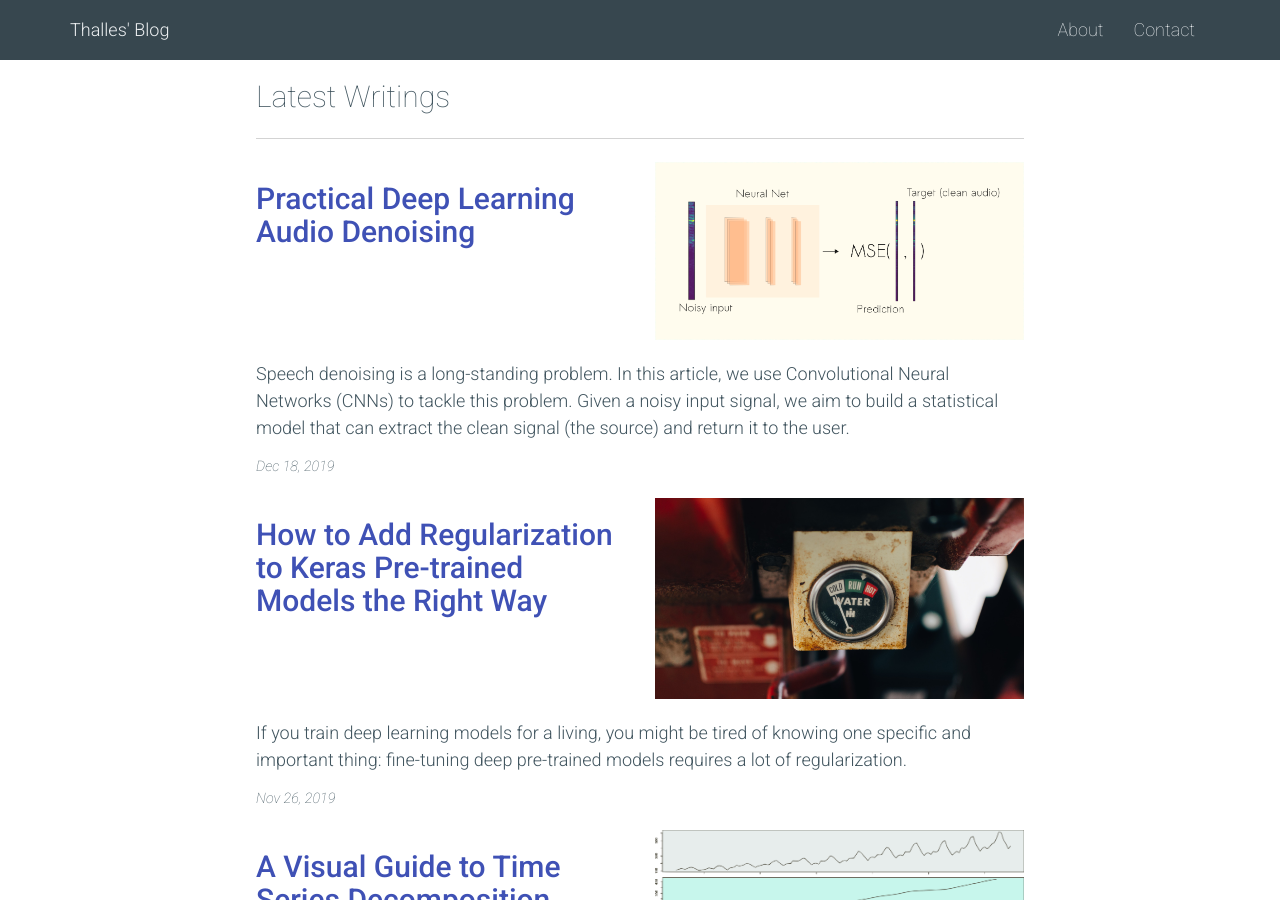
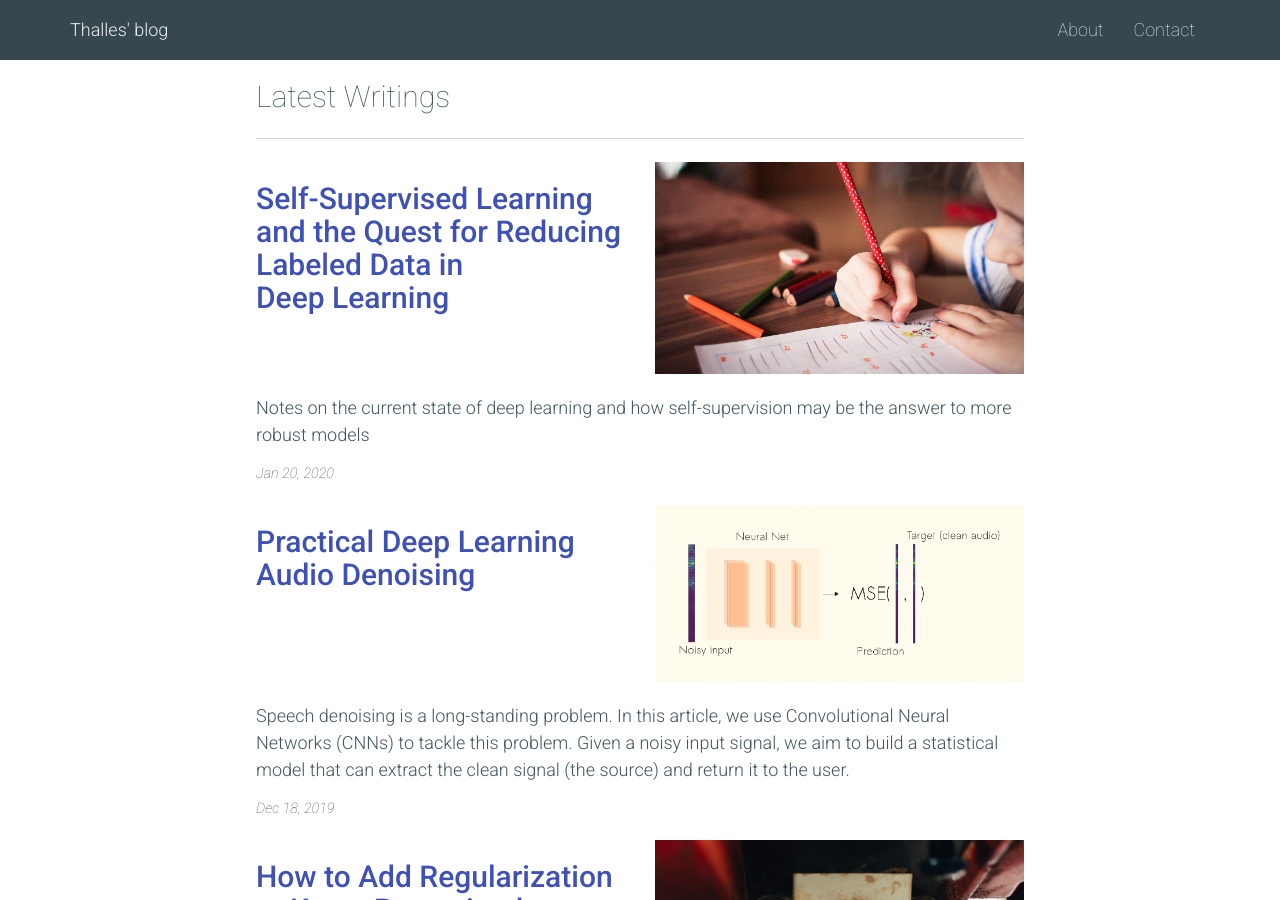
Before and after one commit to sthalles/sthalles.github.io, a Jekyll site: the page built from index.md, in a window 1280 px wide and 900 px high. Built offline with Jekyll 4.4.1, drawn with Linux system fonts in a browser that asks for light colours; nearby versions of some CDN libraries; some of the changed lines change nothing that is shown.

Commit message:
new blog post: self-supervised learning

```diff
--- /dev/null
+++ b/_data/self_supervised_ref.yml
@@ -0,0 +1,34 @@
+- authors: Ian Goodfellow, Nicolas Papernot, Sandy Huang, Rocky Duan, Pieter Abbeel, Jack Clark
+  year: 2017
+  title: Attacking Machine Learning with Adversarial Examples
+  url: https://openai.com/blog/adversarial-example-research/
+
+- authors: The AlphaStar team
+  year: 2019
+  title: AlphaStar Mastering the Real-Time Strategy Game StarCraft
+  url: https://deepmind.com/blog/article/alphastar-mastering-real-time-strategy-game-starcraft-ii
+
+- authors: Hessel, Matteo, et al
+  year: 2018
+  title: Rainbow Combining improvements in deep reinforcement learning
+  url: https://arxiv.org/abs/1710.02298
+
+- authors: Jing, Longlong, and Yingli Tian
+  year: 2019
+  title: Self-supervised visual feature learning with deep neural networks A survey
+  url: https://arxiv.org/abs/1902.06162
+
+- authors: Gidaris, Spyros, Praveer Singh, and Nikos Komodakis
+  year: 2018
+  title: Unsupervised representation learning by predicting image rotations
+  url: https://arxiv.org/abs/1803.07728
+
+- authors: Lucic, Mario, et al.
+  year: 2019
+  title: High-fidelity image generation with fewer labels
+  url: https://arxiv.org/abs/1903.02271
+
+- authors: Su, Jiawei, Danilo Vasconcellos Vargas, and Kouichi Sakurai
+  year: 2019
+  title: One pixel attack for fooling deep neural networks
+  url: https://arxiv.org/abs/1710.08864
--- a/_includes/header.html
+++ b/_includes/header.html
@@ -8,7 +8,7 @@
         <span class="icon-bar"></span>
         <span class="icon-bar"></span>
       </button>
-      <a class="navbar-brand light" href="{{ "/" | prepend: site.baseurl }}">Thalles' Blog</a>
+      <a class="navbar-brand light" href="{{ "/" | prepend: site.baseurl }}">{{site.title}}</a>
     </div>
 
 
--- a/_layouts/default.html
+++ b/_layouts/default.html
@@ -22,6 +22,9 @@
         {%if page.reference_file == "audio_denoising_ref"%}
           {% include spotlight.html participants=site.data.audio_denoising_ref%}
         {% endif %}
+        {%if page.reference_file == "self_supervised_ref"%}
+          {% include spotlight.html participants=site.data.self_supervised_ref%}
+        {% endif %}
     </div>
   </div>
   {% endif %}
--- /dev/null
+++ b/_posts/2020-01-20-self-supervised-learning.markdown
@@ -0,0 +1,168 @@
+---
+layout: post
+title:  "Self-Supervised Learning and the Quest for Reducing Labeled Data in Deep Learning"
+date:   2020-01-20 08:00:00 -0300
+categories: deep learning
+short_description: "Notes on the current state of deep learning and how self-supervision may be the answer to more robust models"
+reference_file: self_supervised_ref
+image_url: "/assets/self-supervised/cover.jpeg"
+---
+
+## Introduction
+
+There is one single thing that every Deep Learning practitioner agrees.
+
+***Deep learning models are data inefficient.***
+
+Let’s start by considering the popular task of classification in Computer Vision. Take the [ImageNet](http://www.image-net.org) database as an example. It contains 1.3 million images from 1000 different classes. For each one of these images, there is a single human-annotated label.
+
+ImageNet was certainly one of the stepping stones for the current deep learning revival. Most of it started in 2012 with the [AlexNet model by Krizhevsky et al](https://papers.nips.cc/paper/4824-imagenet-classification-with-deep-convolutional-neural-networks.pdf). Here, ConvNets, for the first time, beat the current state-of-the-art model by a large margin. Among the competitors, it was the single ConvNet based solution. After that, ConvNets became ubiquitous.
+
+Before deep learning, the ImageNet challenge has always been considered very difficult. Among the main reasons, its large variability stood out. Indeed, to build handcrafted features that could generalize among so many classes of dogs wasn’t easy.
+
+***However, with deep learning, we soon realized that what made ImageNet so hard was actually the secret ingredient to make deep learning so effective. And that is the abundance of data.***
+
+Nevertheless, after years of deep learning research, one thing became clear. The necessity of large databases for training accurate models became a very important concern. **And this inefficiency becomes a bigger problem when human-annotated data is required.**
+
+Moreover, the problem with data is everywhere in current deep learning applications. Take [DeepMind’s AlphaStar](https://deepmind.com/blog/article/alphastar-mastering-real-time-strategy-game-starcraft-ii) model as another example.
+
+<figure>
+  <img class="img-responsive center-block" src="{{ site.url }}/assets/self-supervised/alphastart.gif" alt="Audio time series plot">
+</figure>
+
+*Source: AlphaStar: [Mastering the Real-Time Strategy Game StarCraft II](https://deepmind.com/blog/article/alphastar-mastering-real-time-strategy-game-starcraft-ii)*
+
+AlphaStar is a deep learning system that uses supervised and reinforcement learning to play StarCraft II. During training, AlphaStar only sees raw image pixels from the game console. To train it, DeepMind researchers used a distributed strategy where they could train a huge population of agents in parallel. **Each agent experienced at least 200 years of real-time StarCraft play (non-stop)**. AlphaStar was trained with similar constraints a professional player would have. And it was ranked above 99.8% of active players in the official game server — a huge success.
+
+Despite all general-purpose techniques used to train the system, one thing was crucial to successfully build AlphaStar (or pretty much any other RL agent) — the availability of data. In fact, the best reinforcement learning algorithms require many (but many) trials to achieve human-level performance. And that goes directly opposite to the way we humans learn.
+
+As a consequence, the great successes came on restricted and well-defined scenarios with massive amounts of available data. Take a look [at this paper by DeepMind](https://arxiv.org/pdf/1710.02298.pdf). The best RL methods need nearly 100 hours (10.8 Million frames) of non-stop playing to reach the same performance level a professional human would on a set of Atari Games. Despite recent improvements, this still seems too much.
+
+<figure>
+  <img class="img-responsive center-block" src="{{ site.url }}/assets/self-supervised/open-ai-rainbow.png" alt="Rainbow">
+</figure>
+
+*Credits: Rainbow: [Combining Improvements in Deep Reinforcement Learning](https://arxiv.org/pdf/1710.02298.pdf)*
+
+For more information on AlphaStar take a look at this short summary from [THE BATCH](https://blog.deeplearning.ai/blog/the-batch-google-achieves-quantum-supremacy-amazon-aims-to-sway-lawmakers-ai-predicts-basketball-plays-face-detector-preserves-privacy-1-0-0-0-0).
+
+---
+I could bother you with some more examples, but I guess these 2 speak to the point I want to make.
+
+***Current deep learning is predicated on large-scale data. These systems work like a charm when their environment and constraints are met. However, they also fail catastrophically in some weird situations.***
+
+Let’s return to classification on ImageNet for a bit. To contextualize, the database has an estimated human error rate of 5.1%. On the other hand, the current state-of-the-art [deep learning top-5 accuracy is around 1.8%](https://paperswithcode.com/sota/image-classification-on-imagenet). Thus, one could perfectly argue that deep learning is already better than humans on this task. But is it?
+
+If that is the case, how can we explain such things?
+
+<figure>
+  <img class="img-responsive center-block" src="{{ site.url }}/assets/self-supervised/adversarial-examples.png" alt="Attacking Machine Learning with Adversarial Examples">
+</figure>
+
+*Credits: [Attacking Machine Learning with Adversarial Examples](https://openai.com/blog/adversarial-example-research/)*
+
+These examples, that became very popular on the internet, are called [adversarial examples](https://openai.com/blog/adversarial-example-research/). We can think of it as an optimization task designed to fool a machine learning model. The idea is simple:
+
+***How can we change an image previously classified as a "panda" so that the classifier thinks it is a "gibbon"?***
+
+We can simply think of it as input examples carefully designed to fool an ML model into making a classification mistake.
+
+As we can see, the optimization is so effective that we can’t perceive (with naked eyes) the difference between the real (left) and the adversarial (right) images. Indeed, the noise, responsible for the misclassification, is not any type of known signal. Instead, it is carefully designed to explore the hidden biases in these models. Moreover, recent studies have shown that in some situations we only need to change [1 single pixel to completely fool the best deep-learning classifiers](https://arxiv.org/pdf/1710.08864.pdf).
+
+<figure>
+  <img class="img-responsive center-block" src="{{ site.url }}/assets/self-supervised/1-pixel-adversarial-attacks.png" alt="One Pixel Attack for Fooling Deep Neural Networks">
+</figure>
+
+*Credits: [One Pixel Attack for Fooling Deep Neural Networks](https://arxiv.org/pdf/1710.08864.pdf)*
+
+At this point, we can see that the problems are starting to stack on top of each other. Not only do we need a lot of examples to learn a new task, but we also need to make sure that our models learn the right representations.
+
+<iframe class="center-block" width="480" height="320" src="https://www.youtube.com/embed/piYnd_wYlT8" frameborder="0" allow="accelerometer; autoplay; encrypted-media; gyroscope; picture-in-picture" allowfullscreen></iframe>
+
+When we see deep learning systems fail like that, an interesting discussion arrives. Obviously, we humans do not get easily fooled by examples like these. But why is that?
+
+One can argue that when we need to grasp a new task, we don’t actually learn it from scratch. Instead, we use a lot of prior knowledge that we have acquired throughout our lives and experiences.
+
+<figure>
+  <img class="img-responsive center-block" src="{{ site.url }}/assets/self-supervised/apple-gravity.jpeg" alt="Audio time series plot">
+</figure>
+
+We understand about gravity and its implications. We know that if we let a cannonball and a bird feather fall from the same starting point, the cannonball will reach the ground first because of the different effect of the air resistance in both objects. We know that objects are not supposed to float in the air. We understand common sense knowledge about how the world works. You know that if your father has a child, he or she will be your sibling. We know that if we read in a paper that someone was born in the 1900s he/she is probably no longer alive because we know (by observing the world) that people don’t often live more than 120 years.
+
+We understand causality between events and etc. And most curious, we actually learn many of these high-level concepts very early in life. Indeed, we learn concepts like gravity and inertial with only 6 to 7 months. At this age, interaction with the world is almost none!
+
+<figure>
+  <img class="img-responsive center-block" src="{{ site.url }}/assets/self-supervised/learning-chart.jpeg" alt="Audio time series plot">
+</figure>
+
+*Source: [Early Conceptual Acquisition in Infants [from Emmanuel Dupoux]. Yann LeCun slides](https://drive.google.com/file/d/12pDCno02FJPDEBk4iGuuaj8b2rr48Hh0/view)*
+
+In this sense, it would not be “fair” to compare the performance of algorithms with humans — some might say.
+In one of his [talks on self-supervised](https://www.facebook.com/epflcampus/videos/1960325127394608) learning, Yann LeCun argues that there are at least 3 ways to get knowledge.
+
+- Through observation
+- From supervision (mostly from parents and teachers)
+- From reinforcement feedback
+
+<figure>
+  <img class="img-responsive center-block" src="{{ site.url }}/assets/self-supervised/types-of-learning.png" alt="Source of learning">
+  <figcaption> Different sources of knowledge humans acquire through life. Learning by observation/interaction, supervision, and feedback. </figcaption>
+</figure>
+
+However, if we consider a human infant as an example, interaction at that age is almost none. Nevertheless, infants manage to build an intuitive model of the physics of the world. Thus, high-level knowledge like gravity could only be learned by pure observation — At least, I haven’t seen any parents teaching physics to a 6-month baby.
+
+Only later in life, when we master language and start going to school, supervision and interaction (with feedbacks) become more present. But more importantly, when we reach these stages of life, we already have developed a robust model world. And this might be one of the main reasons why humans are so much more data-efficient than current machines.
+
+As LeCun puts it, reinforcement learning is like the cherry in a cake. Supervised learning is the icing and self-supervised learning is the cake!
+
+<figure>
+  <img class="img-responsive center-block" src="{{ site.url }}/assets/self-supervised/self-supervision-cake.png" alt="Audio time series plot">
+</figure>
+
+*Source: [Yann LeCun slides](https://drive.google.com/drive/folders/0BxKBnD5y2M8NUXhZaXBCNXE4QlE)*
+
+## Self-Supervised Learning
+
+> In self-supervised learning, the system learns to predict part of its input from other parts of it input — [LeCun](https://www.facebook.com/722677142/posts/10155934004262143/)
+
+Self-supervised learning derives from unsupervised learning. It’s concerned with learning semantically meaningful features from unlabeled data. Here, we are mostly concerned with self-supervision in the context of Computer Vision.
+
+The general strategy is to transform an unsupervised problem into a supervised task by devising a pretext task. Usually, a pretext task has a general goal. The idea is to make the network capture visual features from images or videos.
+
+Pretext tasks and common supervised problems share some similarities. We know that supervised training requires labels. These, in turn, are usually collected with the effort of **human annotators**. However, there are many scenarios in which labels are either very expensive or impossible to get. Moreover, we also know that deep learning models are data-hungry by nature. As a direct result, large-scaled labeled datasets have become one of the main walls for further advancements.
+
+Well, self-supervised learning also requires labels for the training of pretext tasks. However, there is a key difference here. The labels (or pseudo-labels) used to learn pretext tasks have a different characteristic.
+
+***In fact, for self-supervised training, the pseudo-labels are solely derived from the data attributes alone.***
+
+In other words, there is no need for human annotation. Indeed, the main difference between self and supervised learning lies in the source of the labels.
+
+- If the labels come from human-annotators (like most datasets) it is a supervised task.
+- If the labels are derived from the data, in which case we can automatically generate them, we are talking about self-supervised learning.
+
+Recent studies have proposed many pretext tasks. Some of the most common ones include:
+- Rotation
+- Jigsaw puzzle
+- Image Colorization
+- Image inpainting
+- Image/Video Generation using GANs
+
+Check out a [summary description of each pretext task here](https://arxiv.org/abs/1902.06162).
+
+<figure>
+  <img class="img-responsive center-block" src="{{ site.url }}/assets/self-supervised/self-supervised-framework.png" alt="Audio time series plot">
+</figure>
+*Credits: [Self-supervised Visual Feature Learning with Deep Neural Networks: A Survey](https://arxiv.org/abs/1902.06162)*
+
+***With self-supervised training, we can pre-train models on incredibly large databases without worrying about human-labels.***
+
+In addition, there is a stubble difference between pretext and usual classification tasks. In pure classification, the network learns representations with the goal of separating the classes in the feature space. In self-supervised learning, pretext tasks usually challenge the network to learn more general concepts.
+
+Take the image colorization pretext task as an example. In order to excel in it, the network has to learn general-purpose features that explain many characteristics of the objects in the dataset. These include the objects’ shape, their general texture, worry about light, shadows, occlusions, etc.
+
+In short, by solving the pretext task, the network will learn semantically meaningful features that can be easily transferred to learn new problems. **In other words, the goal is to learn useful representations from unlabeled data before going supervised.**
+
+## Conclusion
+Self-supervised learning allows us to learn good representations without using large annotated databases. Instead, we can use unlabeled data (which is abundant) and optimize pre-defined pretext tasks. We can then use these features to learn new tasks in which data is scarce.
+
+**Thanks for reading!**
```
Also changed, not shown: _config.yml (line endings or trailing spaces), assets/self-supervised/cover.jpeg (added), 1 other file.
